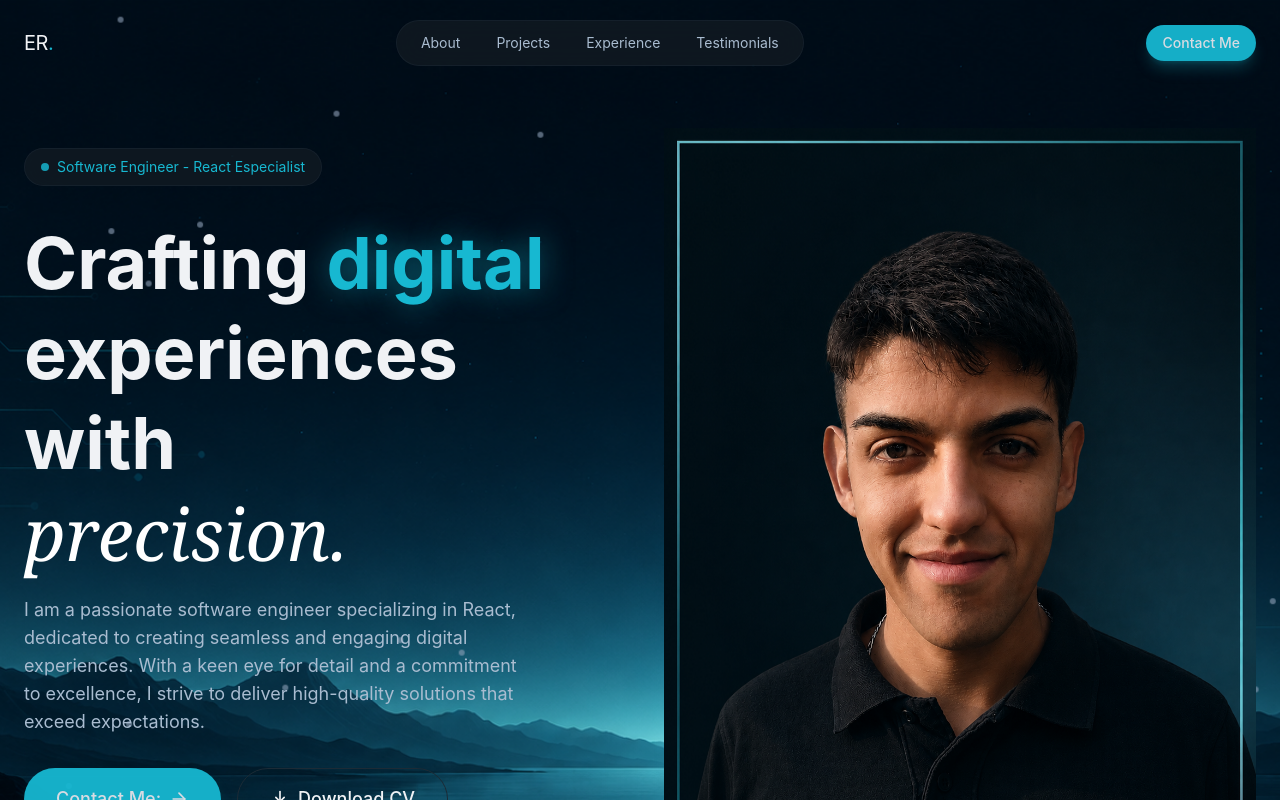
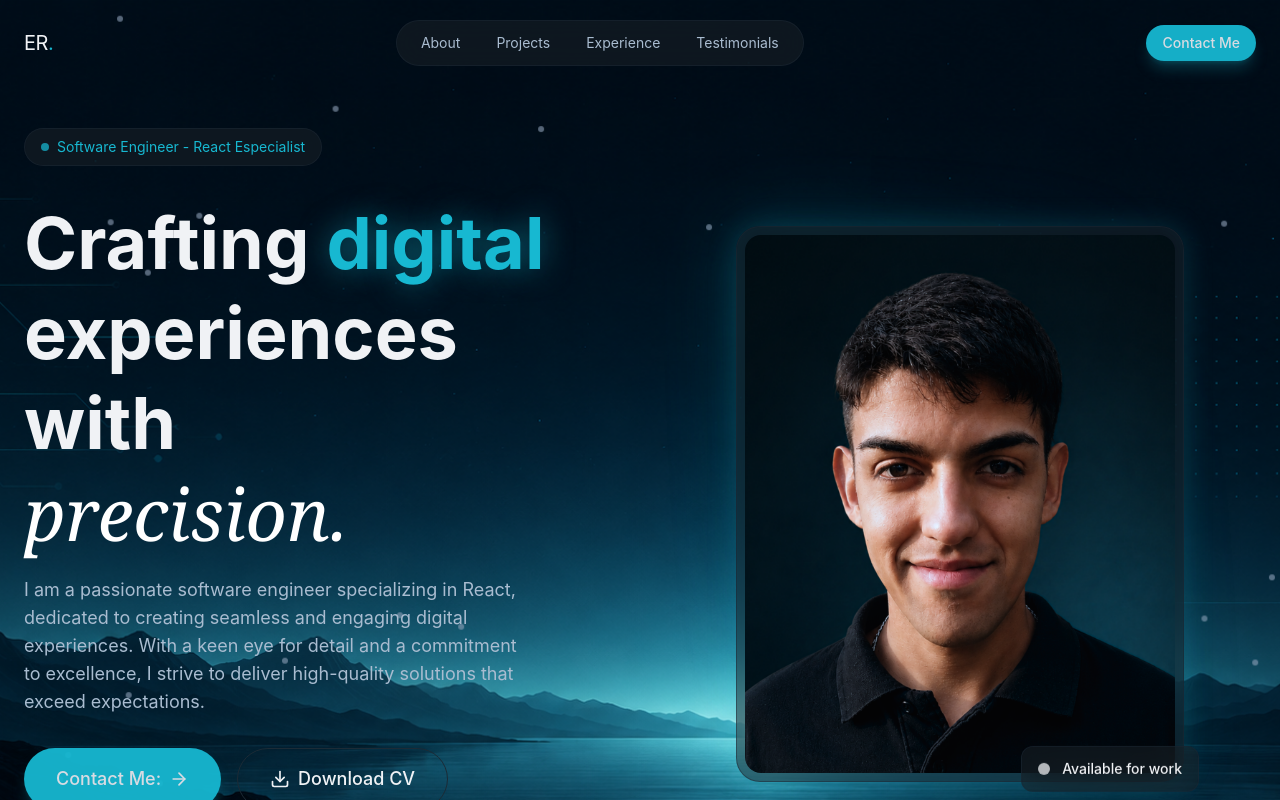
Before and after one commit to eduramosdev-cell/my-online-coded-cv, a React (Vite) app: page / in a window 1280 px wide. Shown: the top 800 px of the page. Built offline with nearby package versions, Linux system fonts and the light colour scheme.

Commit message:
added and styled profile pic

```diff
--- a/src/index.css
+++ b/src/index.css
@@ -56,6 +56,12 @@
         text-shadow: 0 0 30px
             color-mix(in srgb, var(--color-primary) 50%, transparent);
     }
+
+    .glow-border {
+        box-shadow: 0 0 30px
+            color-mix(in srgb, var(--color-primary) 20%, transparent),
+            inset 0 0 20px color-mix(in srgb, var(--color-primary) 5%, transparent)
+    }
 }
 
 @layer utilities {
@@ -88,8 +94,21 @@
 
     }
 
+    @keyframes float {
+        0%, 100% {
+            transform: translateY(0px);
+        }
+        50% {
+            transform: translateY(-6px);
+        }
+    }
+
     .animate-fade-in {
         animation: fade-in 0.8s ease-in-out;
+    }
+
+    .animate-float {
+        animation: float 4s ease-in-out infinite;
     }
 
     .animation-delay-100 {
--- a/src/sections/Hero.jsx
+++ b/src/sections/Hero.jsx
@@ -74,11 +74,21 @@
                     </div>
                 </div>
                 {/* Right Column - Image profile */}
-                <div>
+                <div className="relative animate-fade-in animation-delay-300">
                     {/*Profile image*/}
-                    <div>
-                        <div>
-                            <img src="public\projects\profile-photo.png" />
+                    <div className="relative max-w-md mx-auto">
+                        <div className="absolute inset-0 rounded-3xl bg-linear-to-br from-primary/30 via-transparent to-primary/10 blur-2xl animate-pulse"/>
+                        <div className="relative glass rounded-3xl p-2 glow-border">
+                            <img src="public\projects\profile-pic.png" alt="Eduardo Ramos" className="w-full aspect-[4/5] object-cover rounded-2xl" />
+
+                            {/*floating badge*/}
+                            <div className="absolute -bottom-4 -right-4 glass rounded-xl px-4 py-3 animate-float">
+                                <div className="flex items-center gap-3">
+                                    <div className="w-3 h-3 bg-foreground rounded-full animate-pulse" />
+                                    <span className="text-sm font-medium">Available for work</span>
+                                </div>
+                            </div>
+                            {/*Stats badge*/}
                         </div>
                     </div>
                 </div>
```
Also changed, not shown: public/projects/profile-photo.png (deleted), public/projects/profile-pic.png (added).
